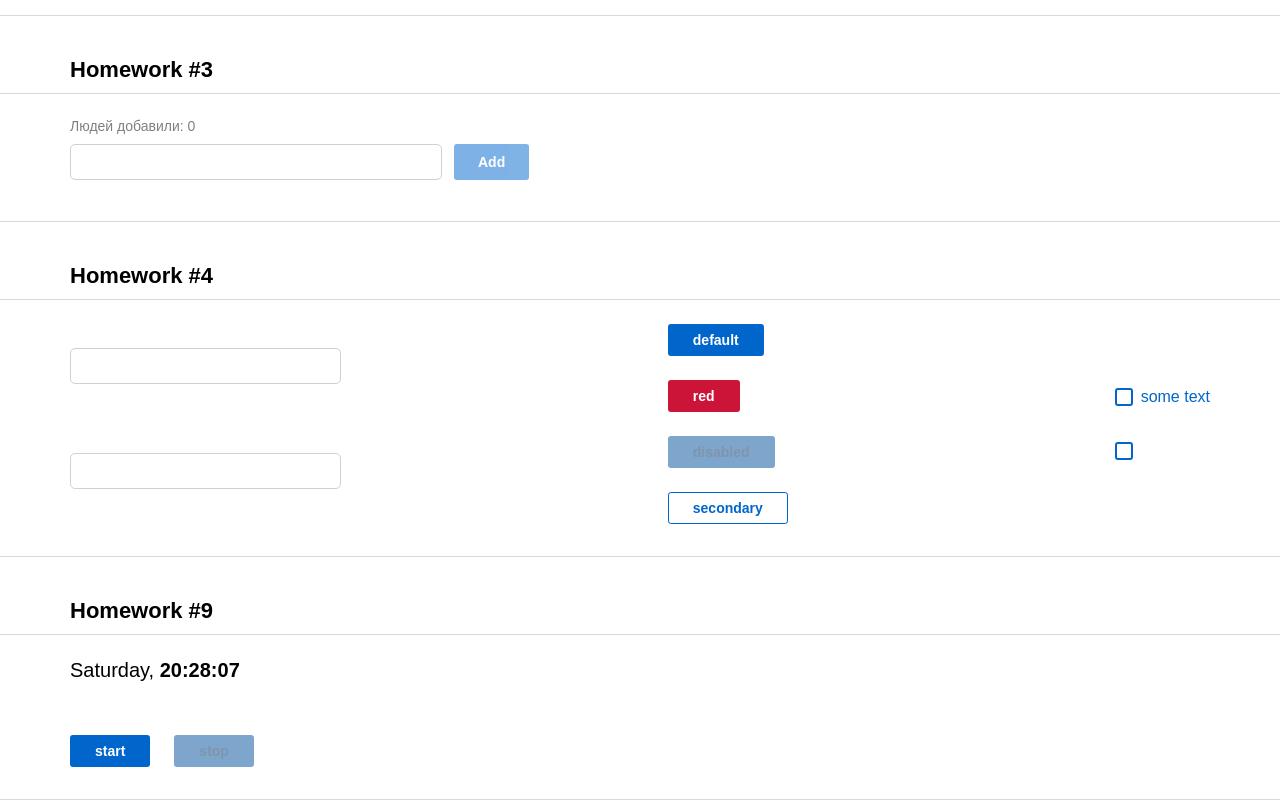
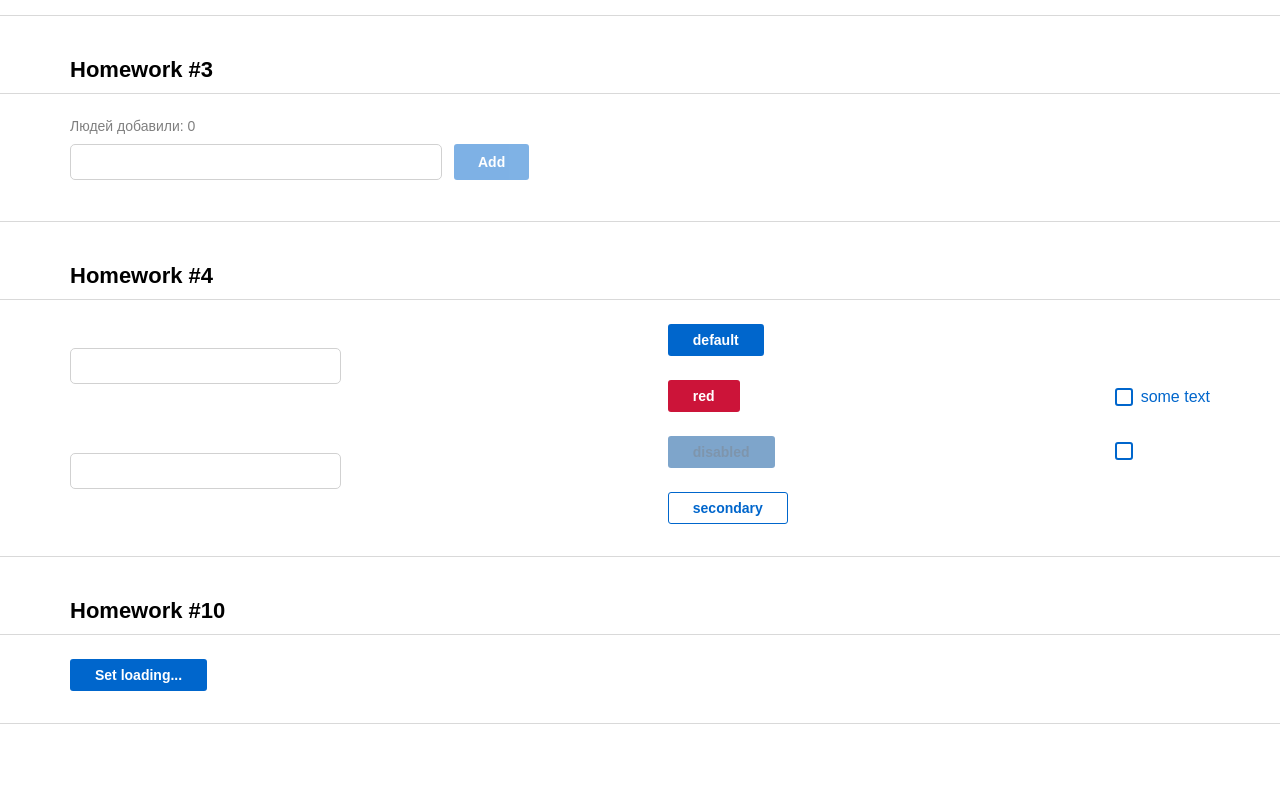
Before and after one commit to filatow/homework-front-s2, a React (Create React App) app: page /#/pre-junior in a window 1280 px wide. Shown: the part 805-1605 px from the top of the page. After the commit the page ends 1529 px from the top, so only its background shows below. Built offline with nearby package versions, Linux system fonts and the light colour scheme.

Commit message:
Finished homework 4.2

```diff
--- a/package.json
+++ b/package.json
@@ -14,6 +14,7 @@
     "@types/node": "16.11.56",
     "@types/react": "18.0.17",
     "@types/react-dom": "18.0.6",
+    "@types/react-redux": "^7.1.34",
     "@types/uuid": "8.3.4",
     "axios": "0.27.2",
     "gh-pages": "4.0.0",
--- a/src/s1-main/App.tsx
+++ b/src/s1-main/App.tsx
@@ -8,7 +8,8 @@ import HW5 from '../s2-homeworks/hw05/HW5'
 // import HW6 from '../s2-homeworks/hw06/HW6'
 // import HW7 from '../s2-homeworks/hw07/HW7';
 // import HW8 from '../s2-homeworks/hw08/HW8';
-import HW9 from '../s2-homeworks/hw09/HW9';
+// import HW9 from '../s2-homeworks/hw09/HW9';
+import HW10 from '../s2-homeworks/hw10/HW10';
 
 function App() {
   return (
@@ -24,7 +25,8 @@ function App() {
       {/*<HW6/>*/}
       {/*<HW7/>*/}
       {/*<HW8/>*/}
-      <HW9/>
+      {/*<HW9/>*/}
+      <HW10/>
     </div>
   )
 }
--- a/src/s2-homeworks/hw10/HW10.tsx
+++ b/src/s2-homeworks/hw10/HW10.tsx
@@ -15,11 +15,15 @@ import {Loader} from './Loader'
 
 const HW10 = () => {
   // useSelector, useDispatch // пишет студент
-    const isLoading = false
+  const dispatch = useDispatch()
+  const isLoading = useSelector<AppStoreType>(state => state.loading.isLoading)
 
   const setLoading = () => { // пишет студент // показать крутилку на 1,5 секунд
     // dispatch
-
+    dispatch(loadingAC(true))
+    setTimeout(() => {
+      dispatch(loadingAC(false))
+    }, 1500)
     // setTimeout
   }
 
--- a/src/s2-homeworks/hw10/Loader.module.css
+++ b/src/s2-homeworks/hw10/Loader.module.css
@@ -1,3 +1,15 @@
+@keyframes rotate {
+  from {
+    transform: rotate(0deg);
+  }
+  to {
+    transform: rotate(360deg);
+  }
+}
+
 .loader {
     /*свг и/или анимация*/
+  display: inline-block;
+  animation: rotate 1.5s linear infinite;
+  transform-origin: center;
 }
--- a/src/s2-homeworks/hw10/Loader.tsx
+++ b/src/s2-homeworks/hw10/Loader.tsx
@@ -1,3 +1,8 @@
 import s from './Loader.module.css'
+import loader from '../../assets/ellipse.png'
 
-export const Loader = () => <div className={s.loader}/>
+export const Loader = () => (
+  <div className={s.loader}>
+    <img src={loader} alt="loader"/>
+  </div>
+)
--- a/src/s2-homeworks/hw10/bll/loadingReducer.ts
+++ b/src/s2-homeworks/hw10/bll/loadingReducer.ts
@@ -2,10 +2,14 @@ const initState = {
   isLoading: false,
 }
 
-export const loadingReducer = (state = initState, action: any): any => { // fix any
+
+
+export const loadingReducer = (state = initState, action: LoadingActionType): StateType => { // fix any
   switch (action.type) {
     // пишет студент  // need to fix
-
+    case "CHANGE_LOADING": {
+      return  {isLoading: action.isLoading}
+    }
     default:
       return state
   }
@@ -20,3 +24,5 @@ export const loadingAC = (isLoading: boolean): LoadingActionType => ({
   type: 'CHANGE_LOADING',
   isLoading,
 })
+
+type StateType = typeof initState
```
Also changed, not shown: src/s2-homeworks/hw10/bll/store.ts (+5 -5 lines), src/assets/ellipse.png (added), 1 other file (tests, documents, lock files or other folders). Lines whose indentation alone changed are shown as unchanged.
